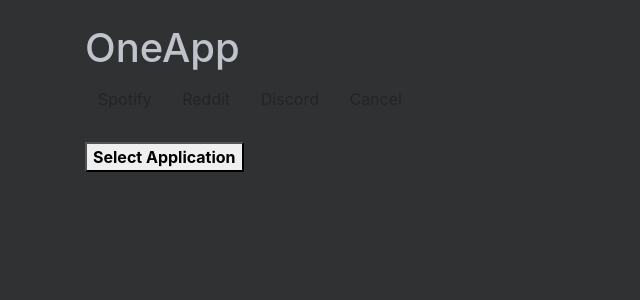
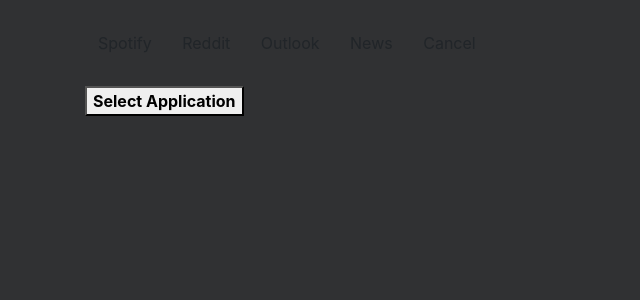
Before and after one commit to FelixVaughan/TECHSTART, a Django app: template users/templates/users/index.html in a window 1280 px wide. Shown: the part 56-356 px from the top of the page, without its empty margins (0-640 px from the left). Run offline with Django 3.2, Linux system fonts and the light colour scheme; the template is opened without the code that fills it: most values are stand-ins (such as "Sample title", 1, 10 or a date in 2020); some libraries are stand-ins or nearby versions.

Commit message:
added logos and changed

```diff
--- a/users/templates/users/index.html
+++ b/users/templates/users/index.html
@@ -6,22 +6,23 @@
 {% block content %}
 
   <!-- CONTAINER TO HOLD APP INFORMATION -->
-    <h1 class="index">OneApp</h1>
-    <div class ="box">
+    <div class ="index">
     <div id= "Spotify" style="display:none" class="container index p-3 my-3 border">
-        <p> Spotify </p>
-        <p>Top Tracks: <a href="{{ user_info.top_tracks.href }}">{{ user_info.top_tracks.href }}</a></p>
-        <p>Top Artist: {{ user_info.top_artist.name }}</p>
+        <img src="https://storage.googleapis.com/pr-newsroom-wp/1/2018/11/Spotify_Logo_CMYK_Green.png" alt="Spotify logo" height="100" />
+        <p class = "index"><strong>Top Tracks:</strong> <a href="{{ user_info.top_tracks.href }}">{{ user_info.top_tracks.href }}</a></p>
+        <p class = "index"><strong>Top Artist:</strong> {{ user_info.top_artist.name }}</p>
     </div>
     <div id= "Reddit" style="display:none" class="container index p-3 my-3 border">
-        <p> Spotify </p>
-        <p>Top Tracks: <a href="{{ user_info.top_tracks.href }}">{{ user_info.top_tracks.href }}</a></p>
-        <p>Top Artist: {{ user_info.top_artist.name }}</p>
+        <img src="https://www.redditinc.com/assets/images/site/reddit-logo.png"  alt="Reddit Text Logo PNG icon" height="100"/>
+
     </div>
-    <div id= "Discord" style="display:none" class="container index p-3 my-3 border">
-        <p> Spotify </p>
-        <p>Top Tracks: <a href="{{ user_info.top_tracks.href }}">{{ user_info.top_tracks.href }}</a></p>
-        <p>Top Artist: {{ user_info.top_artist.name }}</p>
+    <div id= "Outlook" style="display:none" class="container index p-3 my-3 border">
+        <p class = "index"> Outlook </p>
+
+    </div>
+        <div id= "News" style="display:none" class="container index p-3 my-3 border">
+        <p class = "index"> World News </p>
+
     </div>
   </div>
 
@@ -31,7 +32,8 @@
       <form class="formContainer">
         <button type="button" class="btn" onclick="spotifyOpen()">Spotify</button>
         <button type="button" class="btn" onclick="redditOpen()">Reddit</button>
-        <button type="button" class="btn" onclick="discordOpen()">Discord</button>
+        <button type="button" class="btn" onclick="outlookOpen()">Outlook</button>
+         <button type="button" class="btn" onclick="newsOpen()">News</button>
         <button type="button" class="btn cancel" onclick="closeForm()">Cancel</button>
       </form>
     </div>
```
